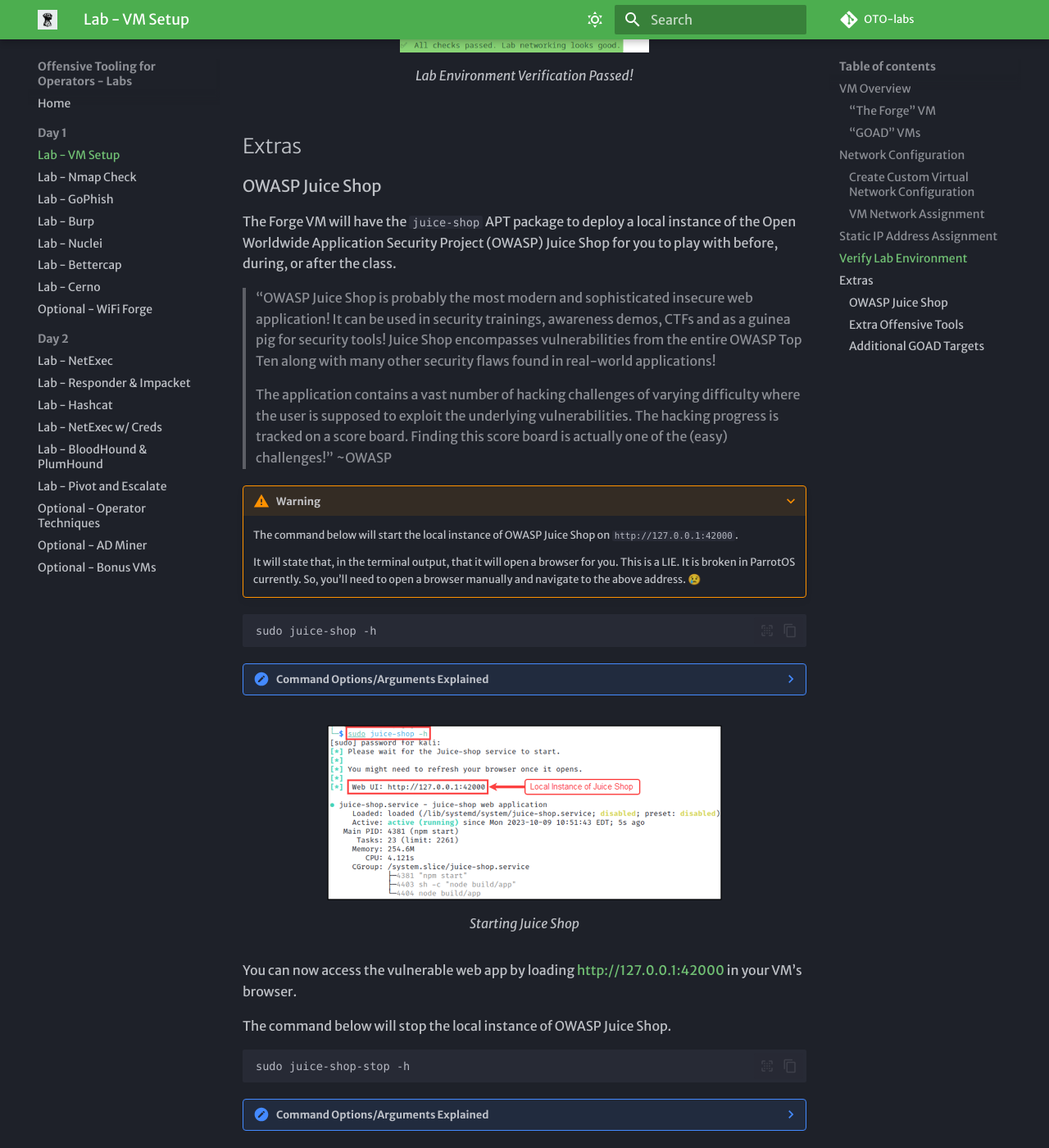
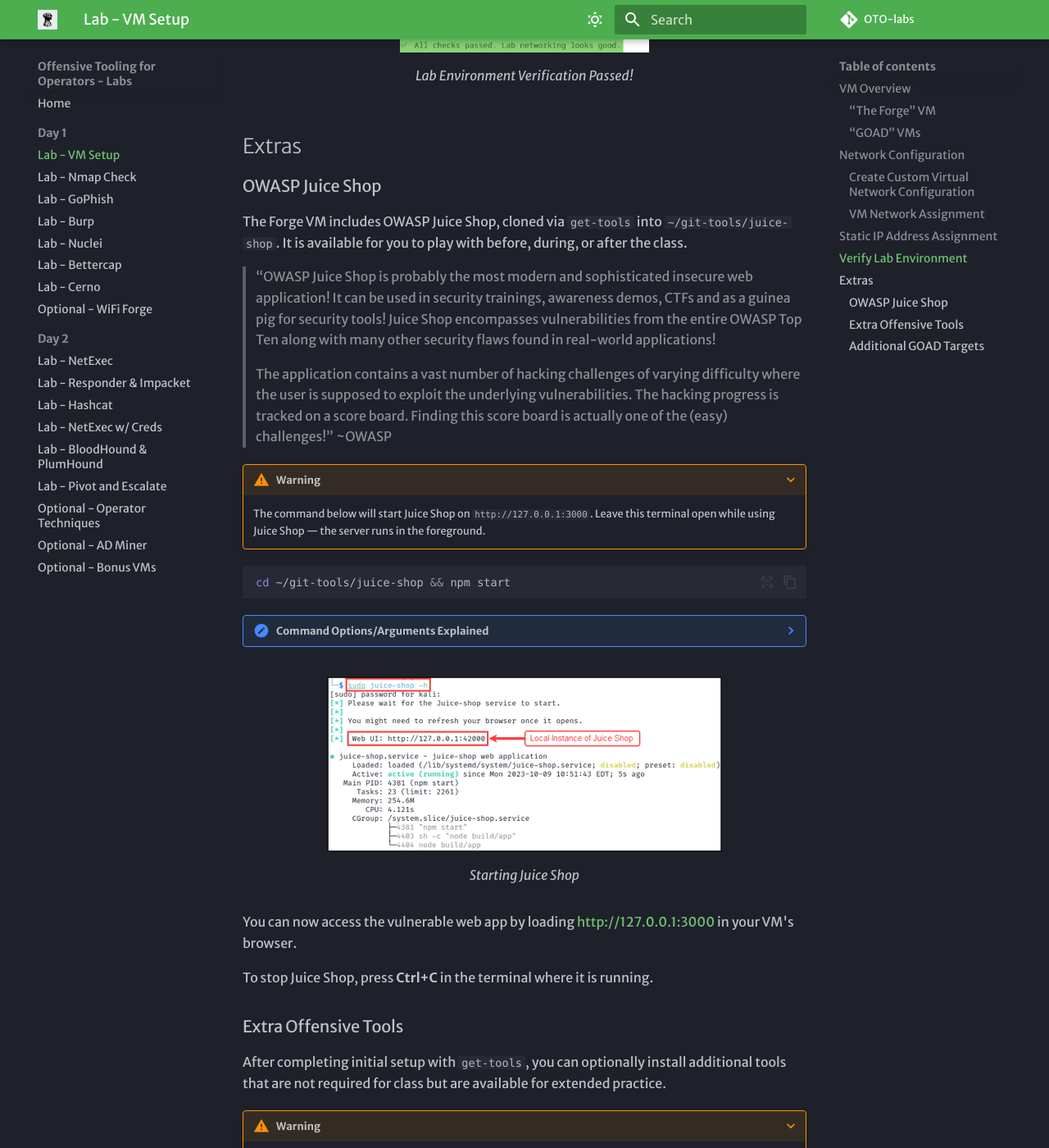
Before and after one commit to ridgebackinfosec/OTO-labs, an MkDocs documentation site: the page built from docs/labs/vm-setup/index.md, in a window 1280 px wide and 1400 px high, scrolled down 8253 px. Shown: the whole window at 82% size. Built offline with MkDocs 1.6.1 and Material for MkDocs 9.7.7, drawn with Linux system fonts in a browser that asks for light colours; some web fonts are replaced; comment, search, counter and statistics services are not loaded.

Commit message:
switch juice-shop from APT package to git clone + npm install
- Remove juice-shop from apt loop in lab_essential_tools.sh
- Clone https://github.com/ridgebackinfosec/juice-shop into ~/git-tools/
  and run npm install post-clone (same pattern as other git-cloned tools)
- Start command: cd ~/git-tools/juice-shop && npm start (port 3000)
- Stop: Ctrl+C (no separate stop command)
- Update vm-setup, nuclei, and burp lab docs: replace sudo juice-shop -h /
  sudo juice-shop-stop -h with new commands; update all port refs 42000 -> 3000

````diff
--- a/docs/labs/vm-setup/index.md
+++ b/docs/labs/vm-setup/index.md
@@ -189,7 +189,7 @@
 
 ### OWASP Juice Shop
 
-The Forge VM will have the `juice-shop` APT package to deploy a local instance of the Open Worldwide Application Security Project (OWASP) Juice Shop for you to play with before, during, or after the class.
+The Forge VM includes OWASP Juice Shop, cloned via `get-tools` into `~/git-tools/juice-shop`. It is available for you to play with before, during, or after the class.
 
 > “OWASP Juice Shop is probably the most modern and sophisticated insecure web application! It can be used in security trainings, awareness demos, CTFs and as a guinea pig for security tools! Juice Shop encompasses vulnerabilities from the entire OWASP Top Ten along with many other security flaws found in real-world applications!
 
@@ -197,41 +197,25 @@
 ~OWASP
 
 ???+ warning
-    The command below will start the local instance of OWASP Juice Shop on `http://127.0.0.1:42000`.
-
-    It will state that, in the terminal output, that it will open a browser for you. This is a LIE. It is broken in ParrotOS currently. So, you’ll need to open a browser manually and navigate to the above address. 😢
+    The command below will start Juice Shop on `http://127.0.0.1:3000`.
+    Leave this terminal open while using Juice Shop — the server runs in the foreground.
 
 ```bash
-sudo juice-shop -h
+cd ~/git-tools/juice-shop && npm start
 ```
 
 ???- note "Command Options/Arguments Explained"
-    - `sudo`: Runs the command with superuser (root) privileges. Required because Juice Shop binds to port 80, which is a privileged port that only root can access.
-    - `juice-shop`: The OWASP Juice Shop application, a deliberately vulnerable web application used for security training and testing.
-    - `-h`: Starts the Juice Shop web server. Despite the `-h` looking like a help flag, this is the command to run the service (historical naming quirk from the package).
+    - `cd ~/git-tools/juice-shop`: Navigates to the cloned Juice Shop directory.
+    - `npm start`: Starts the Juice Shop web server on port 3000.
 
-![Terminal output showing OWASP Juice Shop starting on localhost port 42000](img/vm-setup-start-juiceshop.png){ width="70%" }
+![Terminal output showing OWASP Juice Shop starting on localhost port 3000](img/vm-setup-start-juiceshop.png){ width="70%" }
 /// caption
 Starting Juice Shop
 ///
 
-You can now access the vulnerable web app by loading [http://127.0.0.1:42000](http://127.0.0.1:42000) in your VM’s browser.
+You can now access the vulnerable web app by loading [http://127.0.0.1:3000](http://127.0.0.1:3000) in your VM's browser.
 
-The command below will stop the local instance of OWASP Juice Shop.
-
-```bash
-sudo juice-shop-stop -h
-```
-
-???- note "Command Options/Arguments Explained"
-    - `sudo`: Runs the command with superuser privileges to stop the service running on a privileged port.
-    - `juice-shop-stop`: Command to gracefully stop the OWASP Juice Shop web server and free up port 42000.
-    - `-h`: Stops the service. Like the start command, this uses `-h` (another naming quirk from the package maintainers).
-
-![Terminal output confirming OWASP Juice Shop service has been stopped](img/vm-setup-stop-juiceshop.png){ width="70%" }
-/// caption
-Stopping Juice Shop
-///
+To stop Juice Shop, press **Ctrl+C** in the terminal where it is running.
 
 ### Extra Offensive Tools
 
````
Also changed, not shown: docs/labs/burp/index.md (+5 -9 lines), docs/labs/nuclei/index.md (+12 -22 lines), 1 other file.
